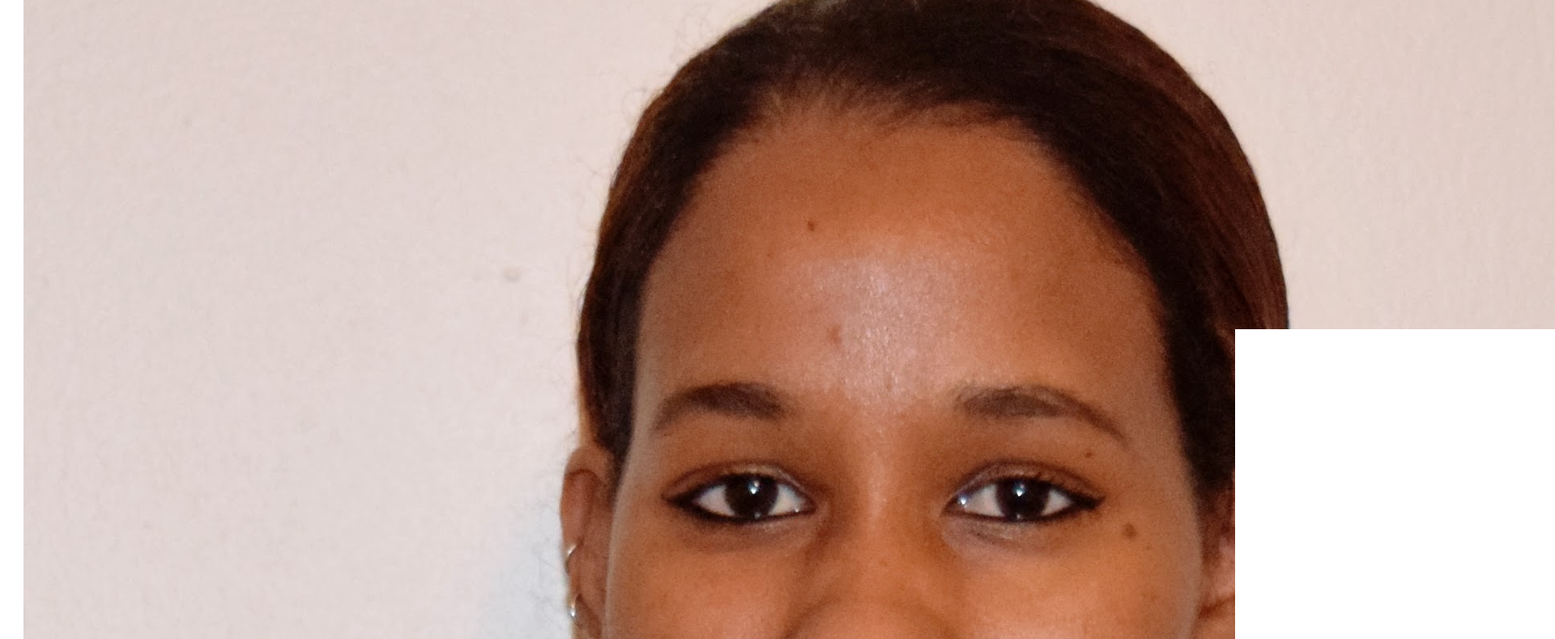
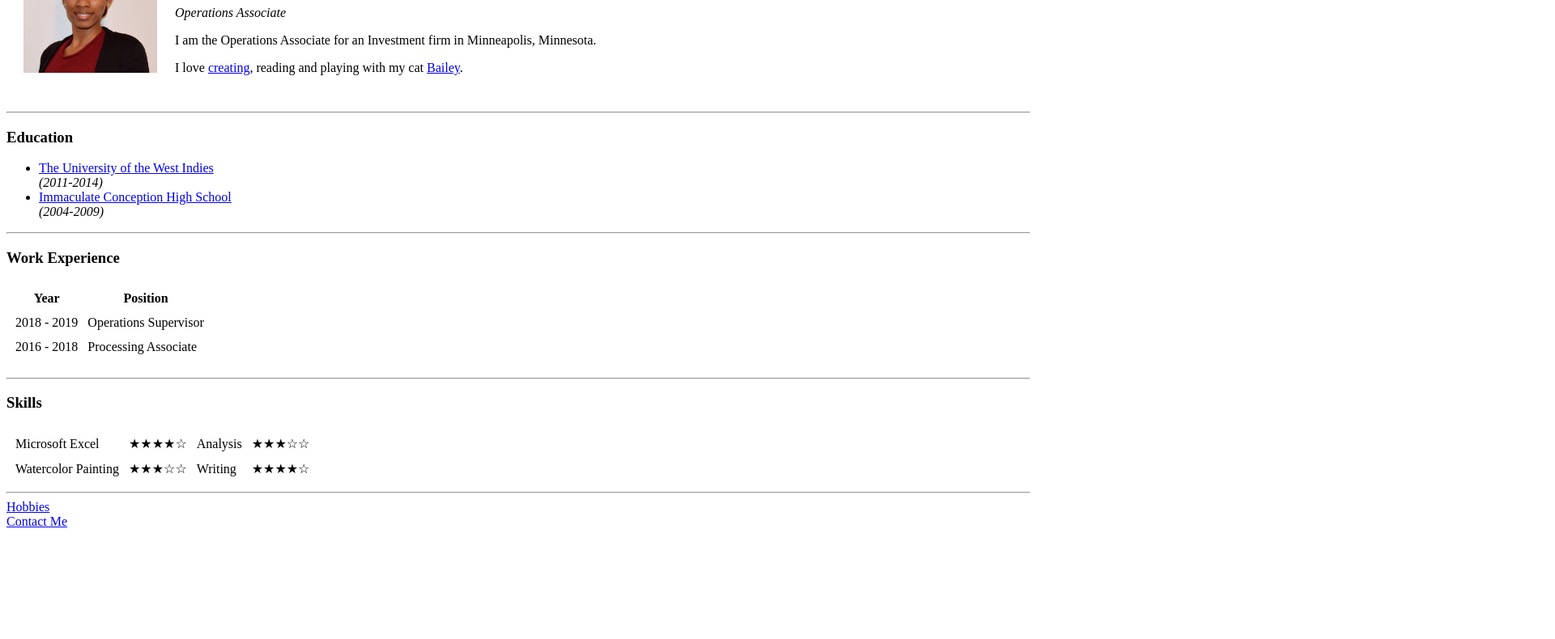
Before and after one commit to chav56/cv, a plain HTML site: page index.html in a window 1280 px wide. Shown: the part 102-892 px from the top of the page at 81% size, 1920 px wide, since content can reach past the window. After the commit the page ends 800 px from the top, so only its background shows below. Drawn offline with Linux system fonts and the light colour scheme.

Commit message:
Update index.html

```diff
--- a/index.html
+++ b/index.html
@@ -7,7 +7,7 @@
   <body>
     <table cellspacing="20">
       <tr>
-        <td><img src="Chavelle's Professional Photo.jpg" alt="Chavelle's Profile Picture" style=width:"165px" /></td>
+        <td><img src="Chavelle's Professional Photo.jpg" alt="Chavelle's Profile Picture" style="width:165px" /></td>
         <td><h1>Chavelle Kassie</h1>
         <p><em>Operations Associate</em></p>
         <p>I am the Operations Associate for an Investment firm in Minneapolis, Minnesota.</p>
```
